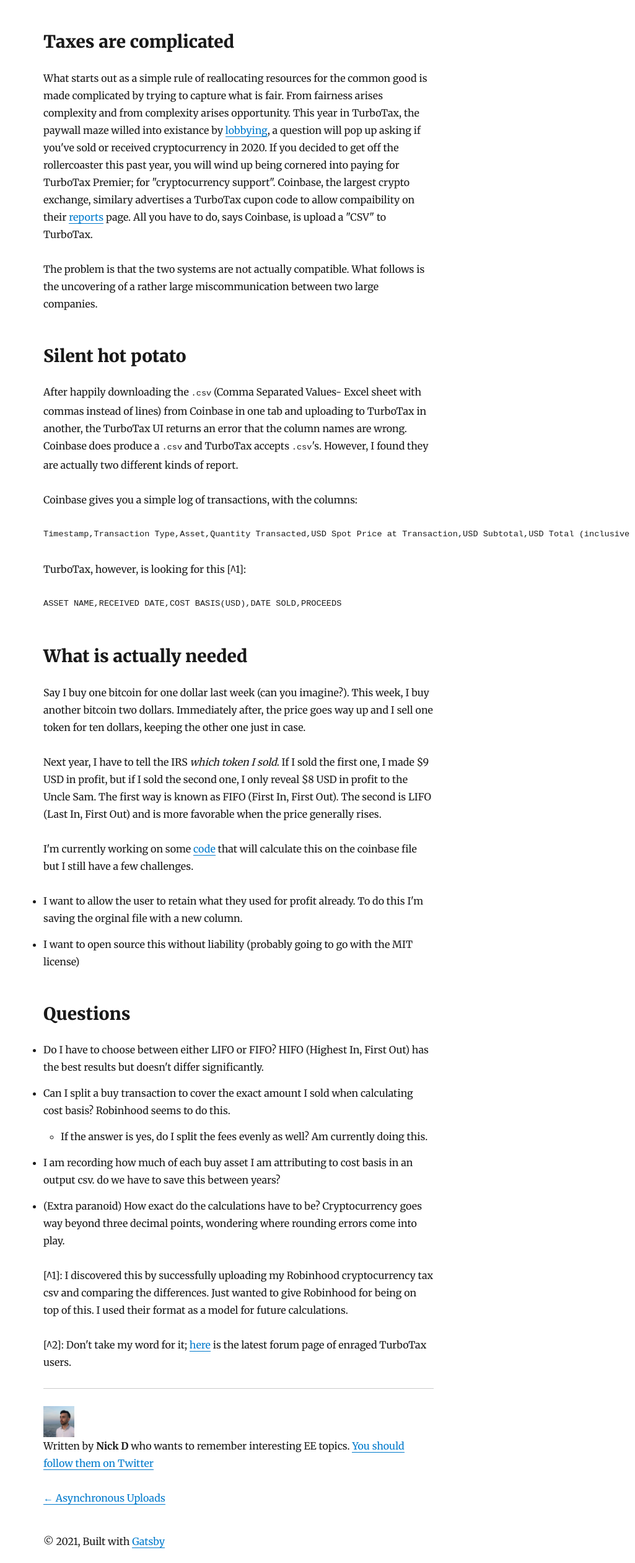
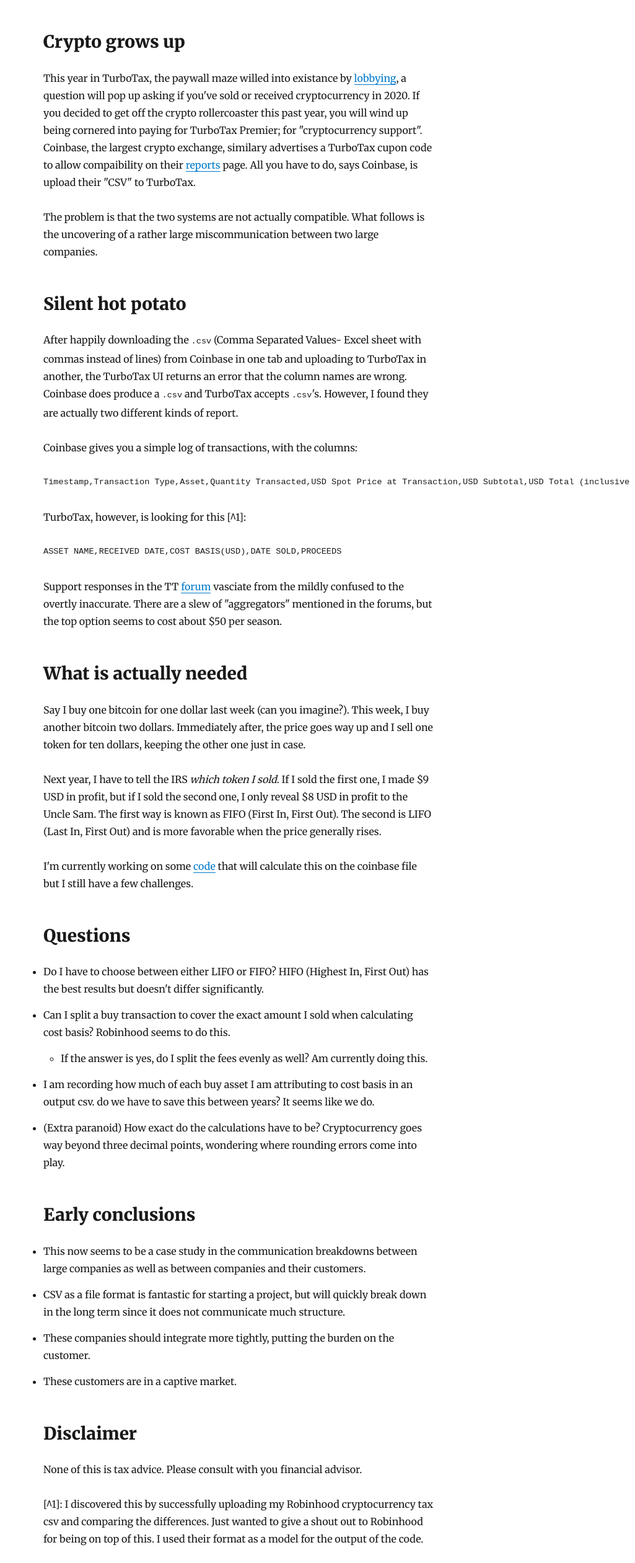
Before and after one commit to nickdnickd/nickdnickd.github.io, a Gatsby site: page /crypto-taxes/2021-3-1-Crypto-Taxes/ in a window 1280 px wide. Shown: the part 170-2691 px from the top of the page at 62% size, without its empty margins (255-1280 px from the left). Built offline with nearby package versions, Linux system fonts and the light colour scheme; Gatsby itself is replaced by a stand-in of ours; some packages are replaced by stand-ins of ours; code samples lack their colours.

Commit message:
update blog wording

```diff
--- a/content/blog/crypto-taxes/2021-3-1-Crypto-Taxes.md
+++ b/content/blog/crypto-taxes/2021-3-1-Crypto-Taxes.md
@@ -5,8 +5,8 @@ description: "How to pay your taxes when Coinbase doesn't talk to turbotax"
 ---
 
 
-## Taxes are complicated
-What starts out as a simple rule of reallocating resources for the common good is made complicated by trying to capture what is fair. From fairness arises complexity and from complexity arises opportunity. This year in TurboTax, the paywall maze willed into existance by [lobbying](https://gimletmedia.com/shows/reply-all/6nhgol), a question will pop up asking if you've sold or received cryptocurrency in 2020. If you decided to get off the rollercoaster this past year, you will wind up being cornered into paying for TurboTax Premier; for "cryptocurrency support". Coinbase, the largest crypto exchange, similary advertises a TurboTax cupon code to allow compaibility on their [reports](https://www.coinbase.com/reports) page. All you have to do, says Coinbase, is upload a "CSV" to TurboTax.
+## Crypto grows up
+This year in TurboTax, the paywall maze willed into existance by [lobbying](https://gimletmedia.com/shows/reply-all/6nhgol), a question will pop up asking if you've sold or received cryptocurrency in 2020. If you decided to get off the crypto rollercoaster this past year, you will wind up being cornered into paying for TurboTax Premier; for "cryptocurrency support". Coinbase, the largest crypto exchange, similary advertises a TurboTax cupon code to allow compaibility on their [reports](https://www.coinbase.com/reports) page. All you have to do, says Coinbase, is upload their "CSV" to TurboTax.
 
 The problem is that the two systems are not actually compatible. What follows is the uncovering of a rather large miscommunication between two large companies.
 
@@ -22,24 +22,37 @@ TurboTax, however, is looking for this [^1]:
 
     ASSET NAME,RECEIVED DATE,COST BASIS(USD),DATE SOLD,PROCEEDS
 
+Support responses in the TT [forum](https://ttlc.intuit.com/community/taxes/discussion/coinbase-csv-file-not-compatible-on-turbotax-no-headers-found-in-this-file-error/00/1820285/page/_18) vasciate from the mildly confused to the overtly inaccurate.
+There are a slew of "aggregators" mentioned in the forums, but the top option seems to cost about $50 per season.
+
 ## What is actually needed
 Say I buy one bitcoin for one dollar last week (can you imagine?). This week, I buy another bitcoin two dollars. Immediately after, the price goes way up and I sell one token for ten dollars, keeping the other one just in case.
 
 Next year, I have to tell the IRS _which token I sold_. If I sold the first one, I made $9 USD in profit, but if I sold the second one, I only reveal $8 USD in profit to the Uncle Sam. The first way is known as FIFO (First In, First Out). The second is LIFO (Last In, First Out) and is more favorable when the price generally rises.
 
 I'm currently working on some [code](https://github.com/nickdnickd/taxmycrypto) that will calculate this on the coinbase file but I still have a few challenges.
-- I want to allow the user to retain what they used for profit already. To do this I'm saving the orginal file with a new column.
-- I want to open source this without liability (probably going to go with the MIT license)
-
 ## Questions
 - Do I have to choose between either LIFO or FIFO? HIFO (Highest In, First Out) has the best results but doesn't differ significantly.
 - Can I split a buy transaction to cover the exact amount I sold when calculating cost basis? Robinhood seems to do this.
   - If the answer is yes, do I split the fees evenly as well? Am currently doing this.
-- I am recording how much of each buy asset I am attributing to cost basis in an output csv. do we have to save this between years?
+- I am recording how much of each buy asset I am attributing to cost basis in an output csv. do we have to save this between years? It seems like we do.
 - (Extra paranoid) How exact do the calculations have to be? Cryptocurrency goes way beyond three decimal points, wondering where rounding errors come into play.
 
 
-[^1]: I discovered this by successfully uploading my Robinhood cryptocurrency tax csv and comparing the differences. Just wanted to give Robinhood for being on top of this. I used their format as a model for future calculations.
+## Early conclusions
+- This now seems to be a case study in the communication breakdowns between large companies as well as between companies and their customers.
+- CSV as a file format is fantastic for starting a project, but will quickly break down in the long term since it does not communicate much structure.
+- These companies should integrate more tightly, putting the burden on the customer.
+- These customers are in a captive market.
 
 
-[^2]: Don't take my word for it; [here](https://ttlc.intuit.com/community/taxes/discussion/coinbase-csv-file-not-compatible-on-turbotax-no-headers-found-in-this-file-error/00/1820285/page/_16) is the latest forum page of enraged TurboTax users.
+
+
+## Disclaimer
+None of this is tax advice. Please consult with you financial advisor.
+
+
+[^1]: I discovered this by successfully uploading my Robinhood cryptocurrency tax csv and comparing the differences. Just wanted to give a shout out to Robinhood for being on top of this. I used their format as a model for the output of the code.
+
+
+[^2]: Don't take my word for it; [here](https://ttlc.intuit.com/community/taxes/discussion/coinbase-csv-file-not-compatible-on-turbotax-no-headers-found-in-this-file-error/00/1820285/page/_18) is the latest forum page of enraged TurboTax users.
```
